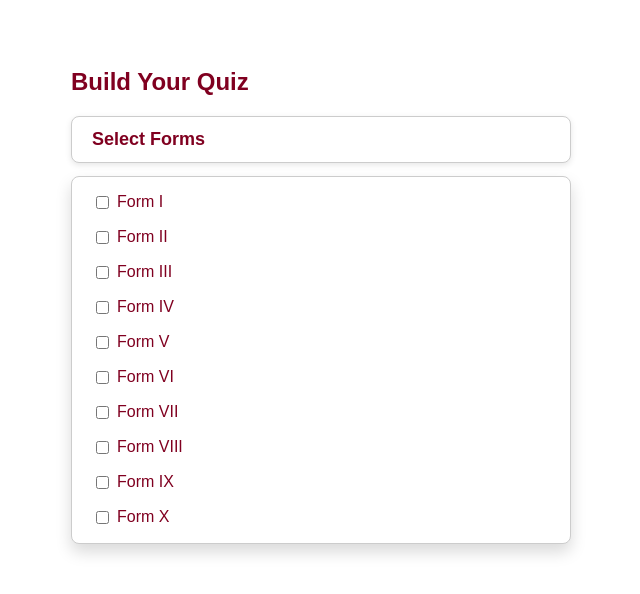
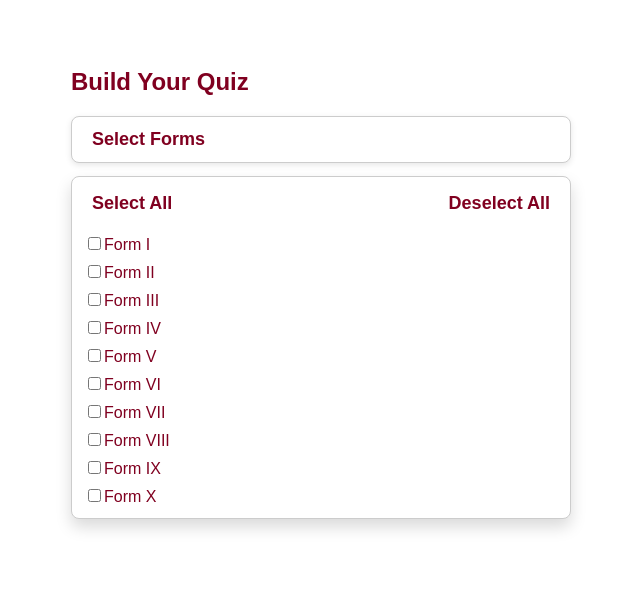
Before and after one commit to arafhossain/arabic-helper, a React (Create React App) app: page /verb-forms/quiz-builder in a window 1280 px wide. Both pictures are taken after a click on the button "Select Forms". Shown: the top 594 px of the page, without its empty margins (319-959 px from the left). Built offline with nearby package versions, Linux system fonts and the light colour scheme; a web font is replaced by a local one.

Commit message:
Add select all, deselect all buttons, update dropdown styling

```diff
--- a/src/components/QuizBuilder.css
+++ b/src/components/QuizBuilder.css
@@ -23,6 +23,26 @@
   margin-bottom: 0.5rem;
 }
 
+.dropdown-controls {
+  display: flex;
+  justify-content: space-between;
+  margin-bottom: 0.5rem;
+}
+
+.dropdown-controls button {
+  background-color: transparent;
+  border: none;
+  color: var(--primary-color);
+  font-weight: 600;
+  cursor: pointer;
+  padding: 0.25rem 0.5rem;
+  border-radius: 6px;
+  transition: background-color 0.2s ease;
+}
+
+.dropdown-controls button:hover {
+  background-color: #f3f3f3;
+}
 .dropdown-menu {
   position: absolute;
   top: 100%;
--- a/src/components/QuizBuilder.tsx
+++ b/src/components/QuizBuilder.tsx
@@ -31,14 +31,28 @@ export default function QuizBuilder() {
     return sum + (form?.count || 0);
   }, 0);
 
-  const selectedFormNames = selectedForms
-    .map(
-      (option) => allForms.filter((formData) => formData.id === option)[0].name
-    )
-    .join(", ");
+  const maxVisible = 2;
 
-  const buttonLabel =
-    selectedFormNames.length > 0 ? selectedFormNames : "Select Forms";
+  const selectedFormNames = selectedForms.map(
+    (option) => allForms.filter((formData) => formData.id === option)[0].name
+  );
+
+  let buttonLabel = "Select Forms";
+  if (selectedFormNames.length === 1) {
+    buttonLabel = selectedFormNames[0];
+  } else if (selectedFormNames.length === 2) {
+    buttonLabel = selectedFormNames.join(", ");
+  } else if (selectedFormNames.length > 2) {
+    buttonLabel = `${selectedFormNames.slice(0, maxVisible).join(", ")} +${
+      selectedForms.length - maxVisible
+    } more`;
+  }
+
+  const allFormIds = allForms.map((option) => option.id);
+
+  const handleSelectAll = () => setSelectedForms(allFormIds);
+
+  const handleDeselectAll = () => setSelectedForms([]);
 
   return (
     <div className="quiz-builder">
@@ -49,10 +63,28 @@ export default function QuizBuilder() {
           {buttonLabel}
         </button>
 
-        {open && (
+        {/* {open && (
           <div className="dropdown-menu">
             {allForms.map((form) => (
               <label key={form.id} className="dropdown-option">
+                <input
+                  type="checkbox"
+                  checked={selectedForms.includes(form.id)}
+                  onChange={() => toggleForm(form.id)}
+                />
+                {form.name}
+              </label>
+            ))}
+          </div>
+        )} */}
+        {open && (
+          <div className="dropdown-menu">
+            <div className="dropdown-controls">
+              <button onClick={handleSelectAll}>Select All</button>
+              <button onClick={handleDeselectAll}>Deselect All</button>
+            </div>
+            {allForms.map((form) => (
+              <label key={form.id}>
                 <input
                   type="checkbox"
                   checked={selectedForms.includes(form.id)}
```
